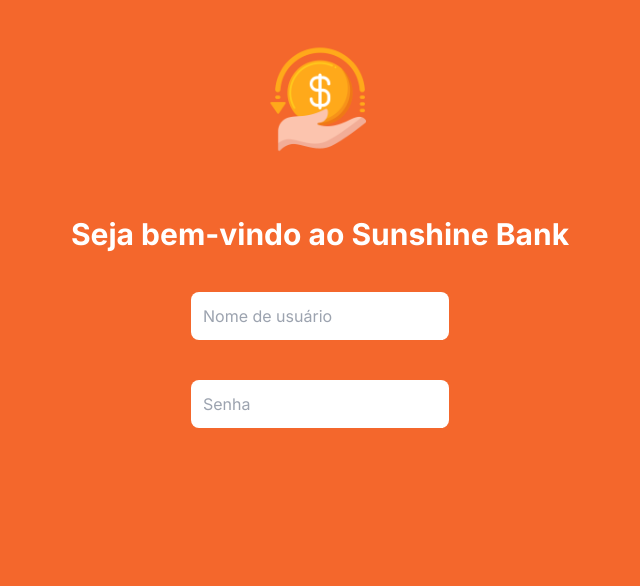
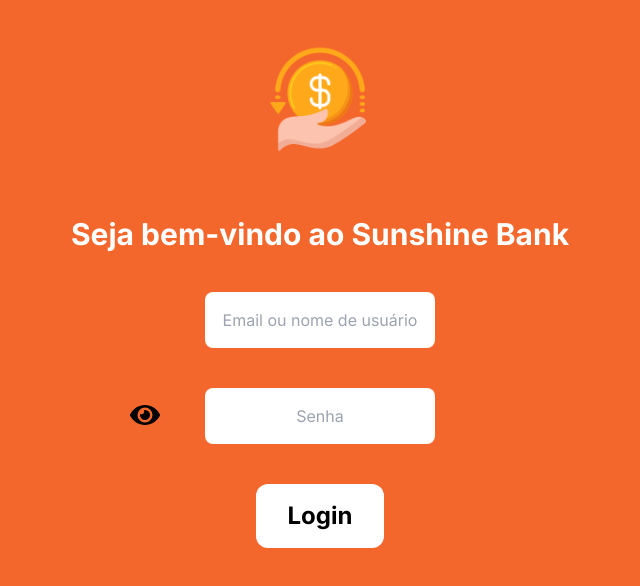
Before and after one commit to DarlanSantosCarvalho/woovi, a Next.js app in the folder woovi_app/: page / in a window 1280 px wide. Shown: the top 586 px of the page, without its empty margins (320-960 px from the left). Built offline with nearby package versions, Linux system fonts and the light colour scheme.

Commit message:
Feat: Adição de novas features na página

```diff
--- a/woovi_app/package.json
+++ b/woovi_app/package.json
@@ -15,7 +15,8 @@
     "@mui/material": "^5.16.4",
     "next": "14.2.5",
     "react": "^18",
-    "react-dom": "^18"
+    "react-dom": "^18",
+    "react-icons": "^5.2.1"
   },
   "devDependencies": {
     "@types/node": "^20",
--- a/woovi_app/src/app/page.tsx
+++ b/woovi_app/src/app/page.tsx
@@ -1,7 +1,9 @@
 "use client";
-import * as React from "react";
+import { useState } from "react";
 import Logo from "../assets/Logo.png";
 import Image from "next/image";
+import { FaEye } from "react-icons/fa";
+import { FaEyeSlash } from "react-icons/fa";
 
 export default function mainPage() {
   return (
@@ -17,17 +19,22 @@ export default function mainPage() {
         <h1 className="text-3xl text-center mt-14 font-bold text-white">
           Seja bem-vindo ao Sunshine Bank
         </h1>
-        <div className="flex flex-col justify-center m-auto">
+        <div className="flex flex-col justify-center items-center relative">
           <input
             type="text"
-            placeholder="Nome de usuário"
-            className="p-3 mt-10 rounded-lg"
+            placeholder="Email ou nome de usuário"
+            className="py-4 mt-10 rounded-lg w-[18%] placeholder: text-center"
           />
           <input
             type="password"
             placeholder="Senha"
-            className="p-3 mt-10 rounded-lg"
+            className="py-4 mt-10 rounded-lg w-[18%] placeholder: text-center"
           />
+          <FaEye size={30} className="absolute bottom-[118px] right-[800px]" />
+
+          <button className="w-[10%] py-4 rounded-xl mt-10 text-2xl font-bold bg-white hover:bg-orange-400 hover:text-white hover:duration-300">
+            Login
+          </button>
         </div>
       </main>
       <html className="bg-amarelo"></html>
```
Also changed, not shown: 1 other file (tests, documents, lock files or other folders).
